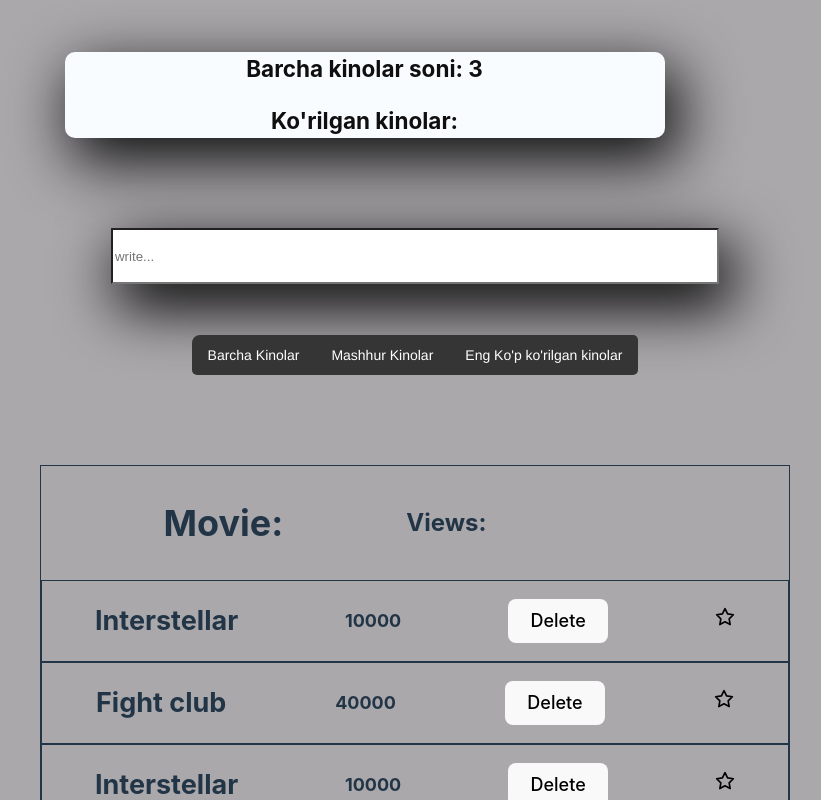
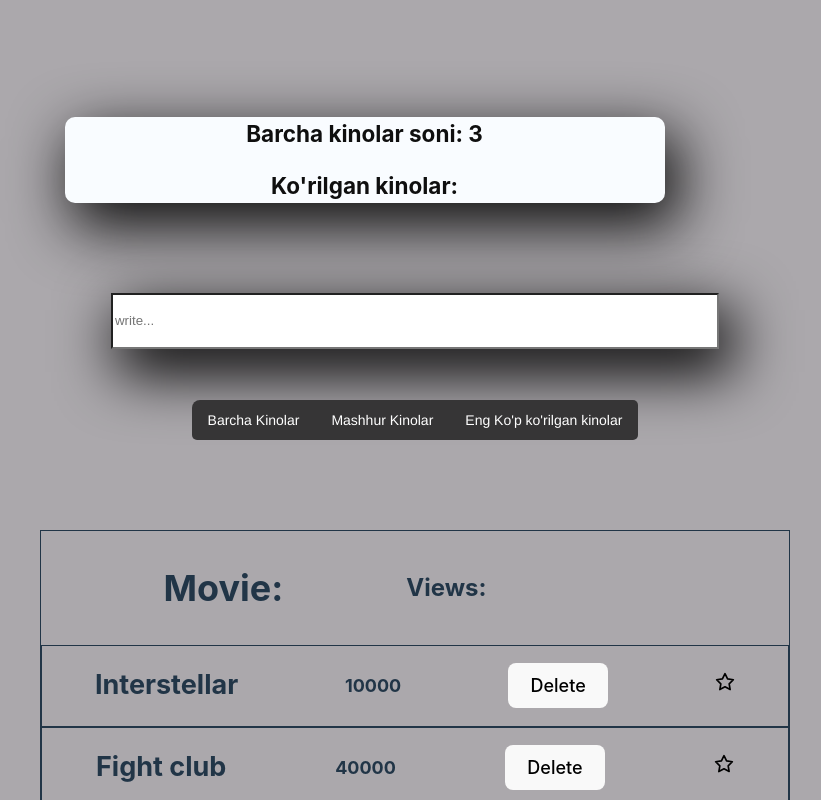
Before and after one commit to Muhammadsharifbek/movie-v3, a React (Vite) app: page / in a window 1280 px wide. Shown: the top 800 px of the page, without its empty margins (225-1046 px from the left). Built offline with nearby package versions, Linux system fonts and the light colour scheme.

Commit message:
add search function

```diff
--- a/src/App.jsx
+++ b/src/App.jsx
@@ -1,12 +1,12 @@
-import { Component, useState } from "react";
+import { Component } from "react";
 import Header from "./components/header/Header";
 import Search from "./components/search/Search";
 import Movie from "./components/movieList/Movie";
 
 import "./App.css";
 import NewMovie from "./components/addMovie/NewMovie";
-import HeartCheckBox from "./components/HeartChekBox/HeartCheckBox";
-// import { c } from "vite/dist/node/types.d-aGj9QkWt";
+import StarCheckBox from "./components/HeartChekBox/HeartCheckBox";
+import FilterMovie from "./components/FilterMovie/FilterMovie";
 
 class NewArrMovie extends Component {
   constructor(props) {
@@ -15,14 +15,14 @@ class NewArrMovie extends Component {
       data: [
         { title: "Interstellar", viewers: 10000, id: 1 },
         { title: "Fight club", viewers: 40000, id: 2 },
-        { title: "Interstellar", viewers: 10000, id: 3 },
+        { title: "Dune", viewers: 69000, id: 3 },
       ],
+      term: "",
     };
   }
   deleteButton = (id) => {
     this.setState(({ data }) => {
       const newArr = data.filter((movie) => movie.id !== id);
-
       return {
         data: newArr,
       };
@@ -35,16 +35,29 @@ class NewArrMovie extends Component {
     }));
   };
 
+  handleSearch = (arr, term) => {
+    if (term.length === 0) {
+      return arr;
+    }
+    return arr.filter((movie) => movie.title.toLowerCase().indexOf(term.toLowerCase()) > -1);
+  };
+
+  updateTermInput = (term) => this.setState({ term });
+
   render() {
-    const { data } = this.state;
+    const { data, term } = this.state;
     const movieInfo = data.length;
+    const searchInput = this.handleSearch(data, term);
     return (
       <div>
         <h2>
+          <marquee direction="">Crimson</marquee>
           <Header movieInfo={movieInfo} />
-          <Search />
-          {/* <HeartCheckBox /> */}
-          <Movie deleteButton={this.deleteButton} data={this.state.data} />
+
+          <Search updateTermInput={this.updateTermInput} />
+          <FilterMovie />
+
+          <Movie deleteButton={this.deleteButton} data={searchInput} />
           <NewMovie addMovie={this.addMovie} />
         </h2>
       </div>
--- /dev/null
+++ b/src/components/FilterMovie/FilterMovie.css
@@ -0,0 +1,45 @@
+.button {
+  border-style: none;
+  box-sizing: border-box;
+  color: #ffffff;
+  margin-top: 202px;
+  cursor: pointer;
+  display: inline-block;
+  font-family: "Haas Grot Text R Web", "Helvetica Neue", Helvetica, Arial, sans-serif;
+  font-size: 14px;
+  font-weight: 500;
+  height: 40px;
+  line-height: 20px;
+  list-style: none;
+  margin: 0;
+  outline: none;
+  padding: 10px 16px;
+  position: relative;
+  text-align: center;
+  text-decoration: none;
+  transition: color 100ms;
+  vertical-align: baseline;
+  user-select: none;
+  -webkit-user-select: none;
+  touch-action: manipulation;
+  background-color: #363536;
+  margin-bottom: 90px;
+}
+
+.button1 {
+  border-radius: 8px 0px 0px 5px;
+}
+
+.button:hover,
+.button:focus {
+  opacity: 4;
+  background-color: #a1969a;
+}
+
+.button2 {
+  border-radius: 0px 0px 0px 0px;
+}
+
+.button3 {
+  border-radius: 0px 5px 5px 0px;
+}
--- /dev/null
+++ b/src/components/FilterMovie/FilterMovie.jsx
@@ -0,0 +1,32 @@
+import { useState } from "react";
+import "./FilterMovie.css";
+
+function FilterMovie() {
+  const [activeButton, setActiveButton] = useState(null);
+
+  const handleButtonClick = (buttonName) => {
+    setActiveButton(buttonName);
+  };
+
+  return (
+    <div>
+      <button className="button1 button " style={{ backgroundColor: activeButton === "button1" ? "crimson" : "" }} onClick={() => handleButtonClick("button1")}>
+        Barcha Kinolar
+      </button>
+      <button className="button2 button " style={{ backgroundColor: activeButton === "button2" ? "crimson" : "" }} onClick={() => handleButtonClick("button2")}>
+        Mashhur Kinolar
+      </button>
+      <button className="button3 button " style={{ backgroundColor: activeButton === "button3" ? "crimson" : "" }} onClick={() => handleButtonClick("button3")}>
+        Eng Ko'p ko'rilgan kinolar
+      </button>
+      <style>
+        {`
+          button.active {
+            background-color: crimson;
+          }
+        `}
+      </style>
+    </div>
+  );
+}
+export default FilterMovie;
--- a/src/components/movieList/Movie.jsx
+++ b/src/components/movieList/Movie.jsx
@@ -1,5 +1,5 @@
 import React from "react";
-import HeartChekBox from "../HeartChekBox/HeartCheckBox";
+import StarCheckBox from "../HeartChekBox/HeartCheckBox";
 import "./Movie.css";
 
 function Movie({ data, deleteButton }) {
@@ -20,7 +20,7 @@ function Movie({ data, deleteButton }) {
 
               <button onClick={() => deleteButton(movie.id)}>Delete </button>
               <p className="Likes">
-                <HeartChekBox />{" "}
+                <StarCheckBox />
               </p>
             </nav>
           );
--- a/src/components/search/Search.css
+++ b/src/components/search/Search.css
@@ -9,47 +9,3 @@
 /* .button1 {
   width: 240px;
   font-weight: 100; */
-.button {
-  border-style: none;
-  box-sizing: border-box;
-  color: #ffffff;
-  cursor: pointer;
-  display: inline-block;
-  font-family: "Haas Grot Text R Web", "Helvetica Neue", Helvetica, Arial, sans-serif;
-  font-size: 14px;
-  font-weight: 500;
-  height: 40px;
-  line-height: 20px;
-  list-style: none;
-  margin: 0;
-  outline: none;
-  padding: 10px 16px;
-  position: relative;
-  text-align: center;
-  text-decoration: none;
-  transition: color 100ms;
-  vertical-align: baseline;
-  user-select: none;
-  -webkit-user-select: none;
-  touch-action: manipulation;
-  background-color: #363536;
-  margin-bottom: 90px;
-}
-
-.button1 {
-  border-radius: 8px 0px 0px 5px;
-}
-
-.button:hover,
-.button:focus {
-  opacity: 4;
-  background-color: #a1969a;
-}
-
-.button2 {
-  border-radius: 0px 0px 0px 0px;
-}
-
-.button3 {
-  border-radius: 0px 5px 5px 0px;
-}
--- a/src/components/search/Search.jsx
+++ b/src/components/search/Search.jsx
@@ -1,48 +1,29 @@
 import "./Search.css";
-import React, { useState } from "react";
+import { Component } from "react";
 
-function Search() {
-  const [activeButton, setActiveButton] = useState(null);
-
-  const handleButtonClick = (buttonName) => {
-    setActiveButton(buttonName);
+class Search extends Component {
+  constructor(props) {
+    super(props);
+    this.state = {
+      term: "",
     };
-
+  }
+  searchHandler = (e) => {
+    const term = e.target.value;
+    this.setState({ term });
+    this.props.updateTermInput(term);
+  };
+  render() {
     return (
-    <div>
-      <div>
-        <nav>
       <input
         className="search"
         type="text
             "
         placeholder="write..."
+        onChange={this.searchHandler}
       />
-        </nav>
-        <span></span>
-      </div>
+    );
+  }
+}
 
-      <button className="button1 button " style={{ backgroundColor: activeButton === "button1" ? "crimson" : "" }} onClick={() => handleButtonClick("button1")}>
-        Barcha Kinolar
-      </button>
-      <button className="button2 button " style={{ backgroundColor: activeButton === "button2" ? "crimson" : "" }} onClick={() => handleButtonClick("button2")}>
-        Mashhur Kinolar
-      </button>
-      <button className="button3 button " style={{ backgroundColor: activeButton === "button3" ? "crimson" : "" }} onClick={() => handleButtonClick("button3")}>
-        Eng Ko'p ko'rilgan kinolar
-      </button>
-      <style>
-        {`
-          button.active {
-            background-color: crimson;
-          }
-        `}
-      </style>
-    </div>
-  );
-
-  // return (
-
-  // );
-}
 export default Search;
```
Lines whose indentation alone changed are shown as unchanged.
